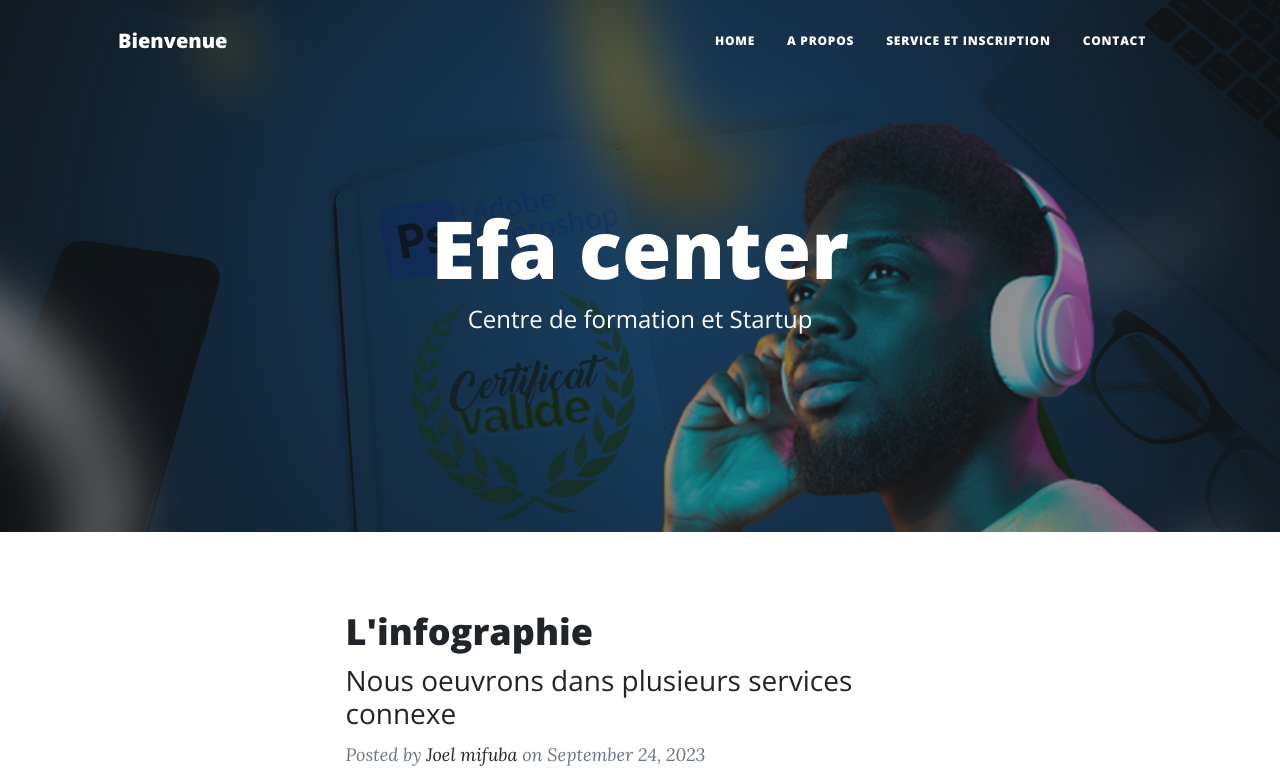
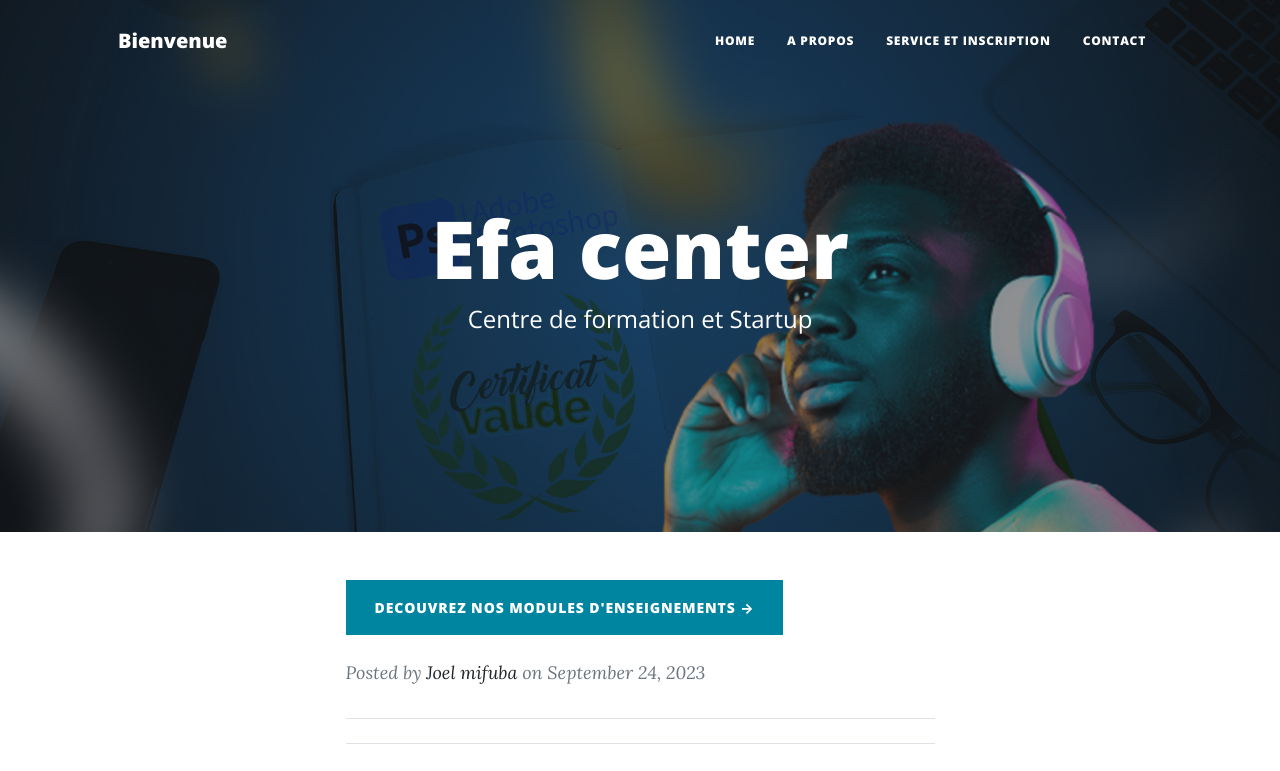
Before and after one commit to EfaCenter/efa, a plain HTML site: page index.html in a window 1280 px wide. Shown: the top 771 px of the page. Drawn offline with nearby package versions, Linux system fonts and the light colour scheme.

Commit message:
Update index.html

```diff
--- a/index.html
+++ b/index.html
@@ -53,11 +53,7 @@
                 <div class="col-md-10 col-lg-8 col-xl-7">
                     <!-- Post preview-->
                     <div class="post-preview">
-                        <a href="post.html">
-                            <h2 class="post-title">L'infographie</h2>
-                            <h3 class="post-subtitle">Nous oeuvrons dans plusieurs services connexe</h3>
-
-                        </a>
+                        <div class="d-flex mb-4"><a class="btn btn-primary text-uppercase" href="portofolio/jeol.html">Decouvrez nos Modules d'enseignements →</a></div>
                         <p class="post-meta">
                             Posted by
                             <a href="#!">Joel mifuba</a>
```
